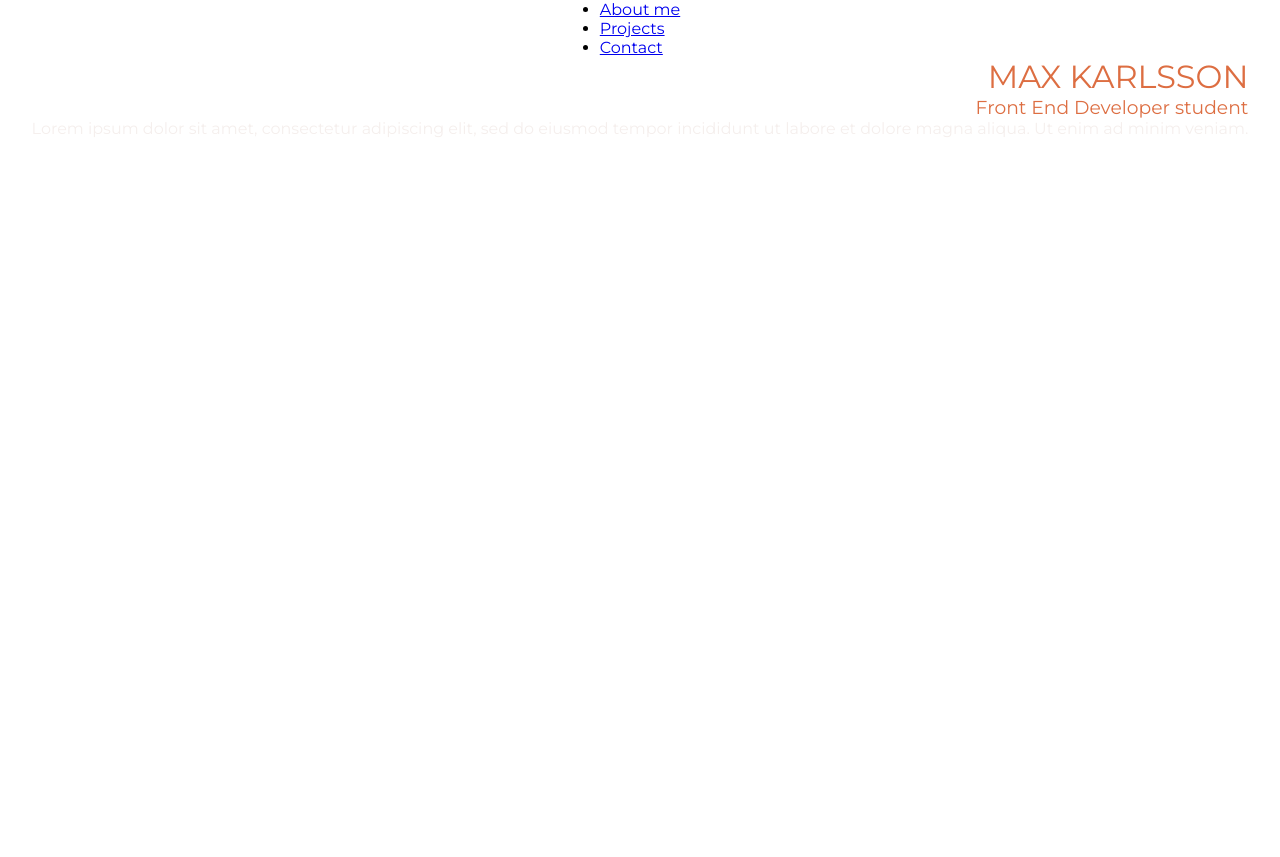
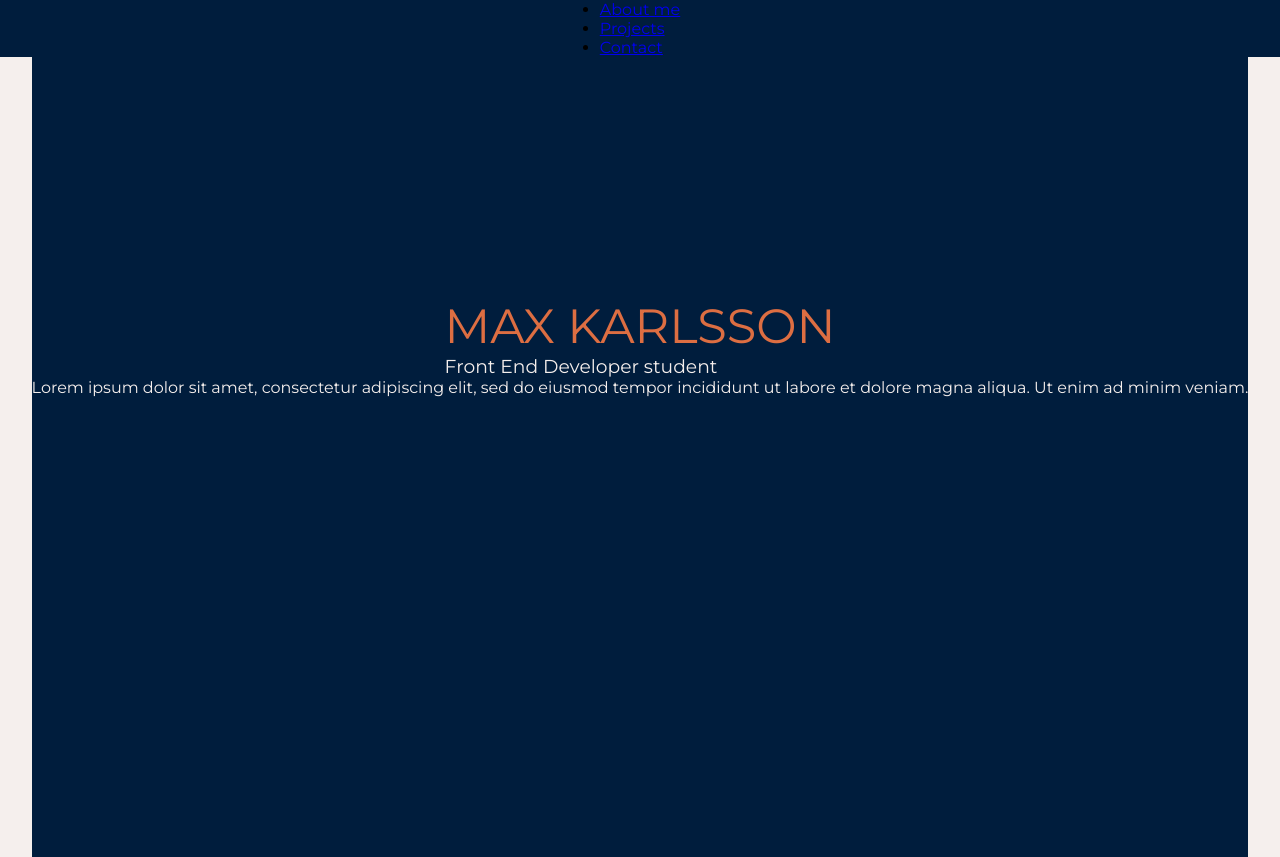
Before and after one commit to maxtkarlsson/portfolio-react, a React (Vite) app: page / in a window 1280 px wide. Before the commit the page ends 800 px from the top, so only its background shows below. Built offline with nearby package versions, Linux system fonts and the light colour scheme.

Commit message:
(feat): Add container classes and styling

```diff
--- a/src/components/Layout.scss
+++ b/src/components/Layout.scss
@@ -3,12 +3,25 @@
 
 body {
   font-family: "Montserrat";
+  background-color: b.$mgrey;
 }
 
 .header-container {
   @include b.FlexColCenter;
+  background-color: b.$bkgblue;
 }
 
 .main-container {
   @include b.FlexColCenter;
+  &__left {
+    @include b.FlexColCenter;
+    width: 100vw;
+    &--middle {
+      @include b.FlexColCenter;
+      justify-content: flex-start;
+      padding-top: 30vh;
+      background-color: b.$bkgblue;
+      height: 100vh;
+    }
+  }
 }
--- a/src/components/PageTitle.scss
+++ b/src/components/PageTitle.scss
@@ -2,12 +2,14 @@
 
 .page-title {
   @include b.FlexColCenter;
-  align-items: flex-end;
+  align-items: flex-start;
   color: b.$morange;
   &__title {
     font-weight: normal;
+    font-size: 3rem;
   }
   &__desc {
+    color: b.$mgrey;
     font-weight: normal;
   }
 }
--- a/src/components/Projects.tsx
+++ b/src/components/Projects.tsx
@@ -2,8 +2,8 @@ import { PageTitle } from "./PageTitle";
 
 export const Projects = () => {
   return (
-    <>
+    <div className="main-container__left">
       <PageTitle title="Projects" desc=""></PageTitle>
-    </>
+    </div>
   );
 };
```
